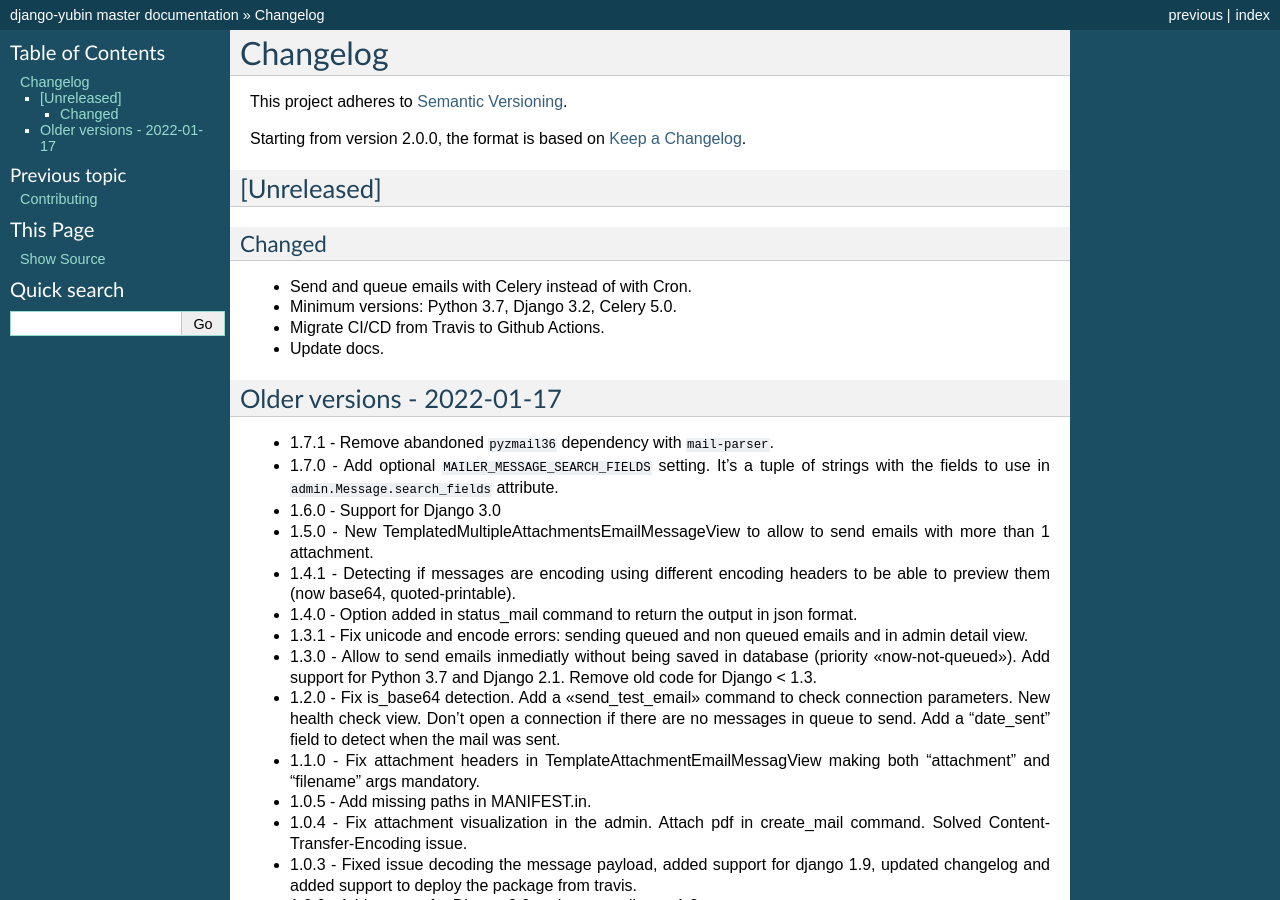
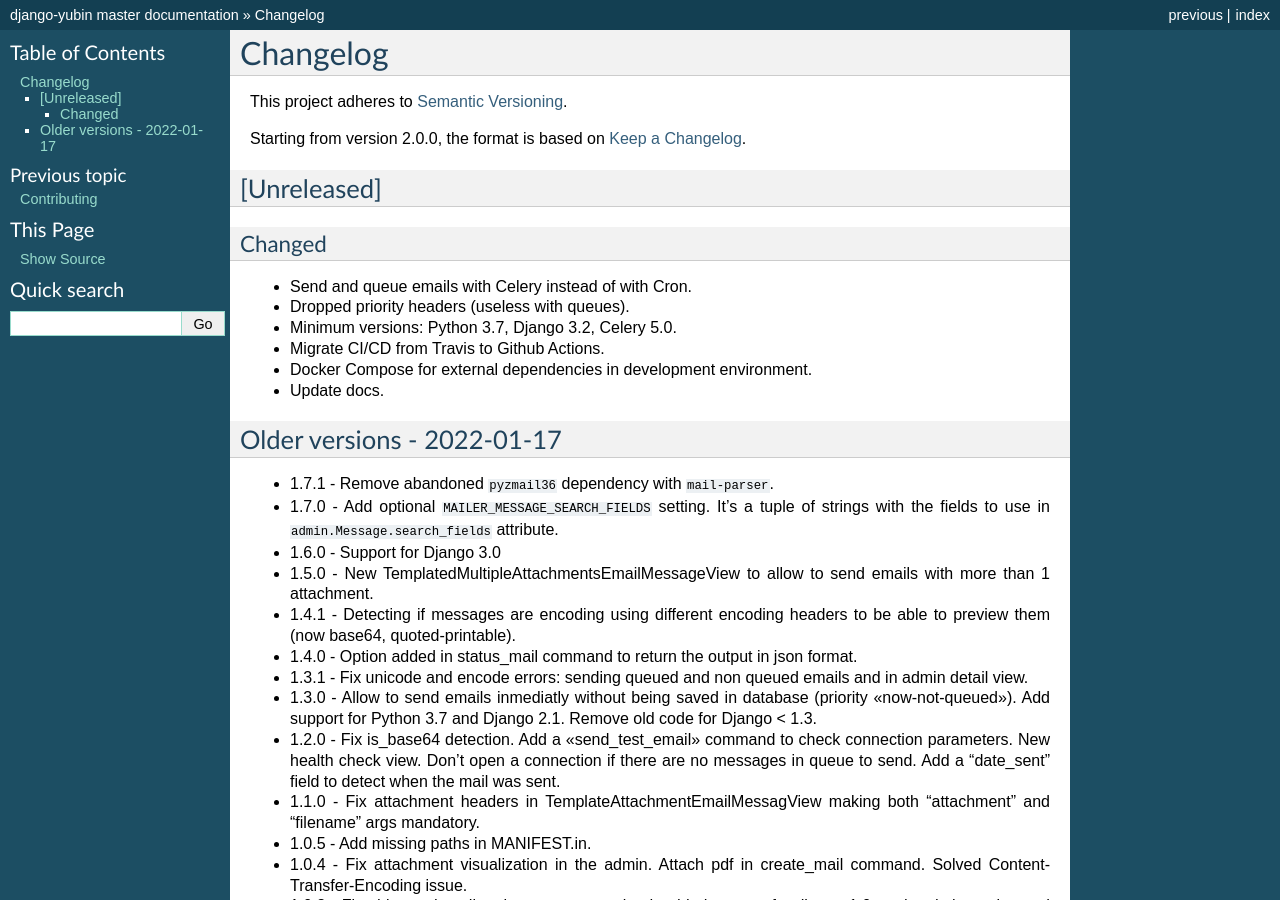
Before and after one commit to APSL/django-yubin, a Sphinx documentation site: the page built from docs/changelog.rst, in a window 1280 px wide and 900 px high. Built offline with Sphinx 7.4.7, drawn with Linux system fonts in a browser that asks for light colours.

Commit message:
Add more things that have changed in the changelog

```diff
--- a/docs/changelog.rst
+++ b/docs/changelog.rst
@@ -11,8 +11,10 @@ Starting from version 2.0.0, the format is based on `Keep a Changelog <https://k
 Changed
 ^^^^^^^
 * Send and queue emails with Celery instead of with Cron.
+* Dropped priority headers (useless with queues).
 * Minimum versions: Python 3.7, Django 3.2, Celery 5.0.
 * Migrate CI/CD from Travis to Github Actions.
+* Docker Compose for external dependencies in development environment.
 * Update docs.
 
 
```
